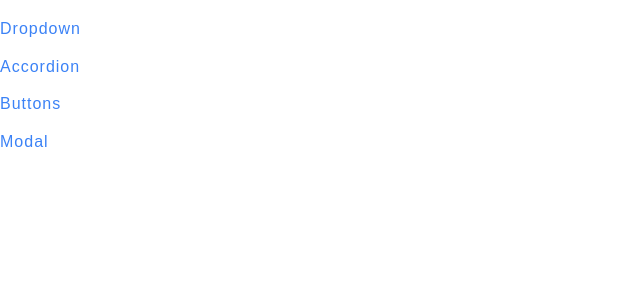
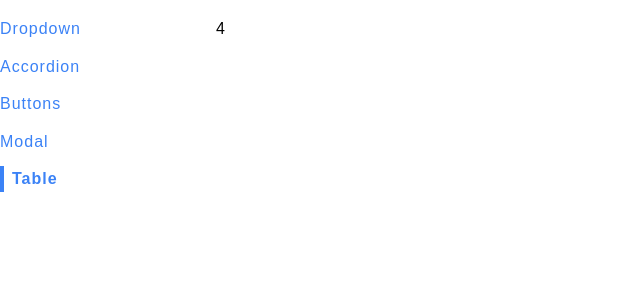
Before and after one commit to adenugbamichael/Reusable-react-ui-components, a React (Vite) app: page /table in a window 1280 px wide. Shown: the top 300 px of the page, without its empty margins (0-640 px from the left). Built offline with nearby package versions, Linux system fonts and the light colour scheme; a web font is replaced by a local one.

Commit message:
Reusable table component

```diff
--- a/src/App.jsx
+++ b/src/App.jsx
@@ -4,6 +4,7 @@
 import DropdownPage from "./pages/DropdownPage"
 import ButtonPage from "./pages/ButtonPage"
 import ModalPage from "./pages/ModalPage"
+import TablePage from "./pages/TablePage"
 
 function App() {
   return (
@@ -22,6 +23,9 @@
         <Route path='/modal'>
           <ModalPage />
         </Route>
+        <Route path='/table'>
+          <TablePage />
+        </Route>
       </div>
     </div>
   )
--- a/src/components/Sidebar.jsx
+++ b/src/components/Sidebar.jsx
@@ -6,6 +6,7 @@
     { label: "Accordion", path: "/accordion" },
     { label: "Buttons", path: "/buttons" },
     { label: "Modal", path: "/modal" },
+    { label: "Table", path: "/table" },
   ]
 
   const renderedLinks = links.map((link) => {
--- /dev/null
+++ b/src/components/Table.jsx
@@ -0,0 +1,6 @@
+/* eslint-disable react/prop-types */
+const Table = ({ data }) => {
+  return <div>{data.length}</div>
+}
+
+export default Table
--- /dev/null
+++ b/src/pages/TablePage.jsx
@@ -0,0 +1,17 @@
+import Table from "../components/Table"
+
+const TablePage = () => {
+  const data = [
+    { name: "Orange", color: "bg-orange-500", score: 5 },
+    { name: "Apple", color: "bg-red-500", score: 3 },
+    { name: "Banana", color: "bg-yellow-500", score: 1 },
+    { name: "Lime", color: "bg-green-500", score: 4 },
+  ]
+  return (
+    <div>
+      <Table data={data} />
+    </div>
+  )
+}
+
+export default TablePage
```
